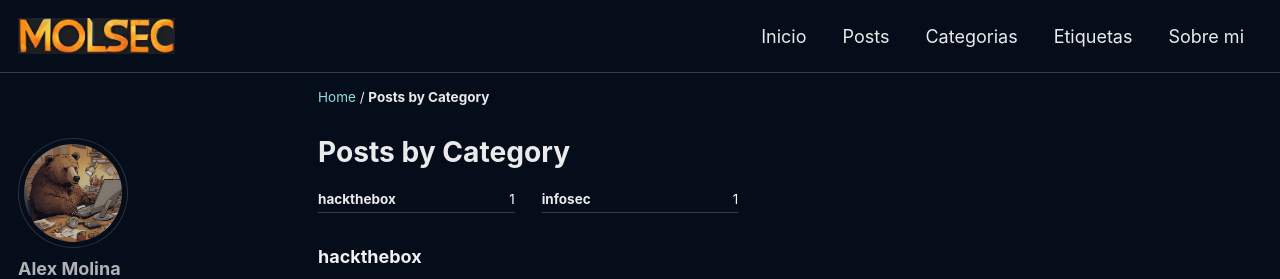
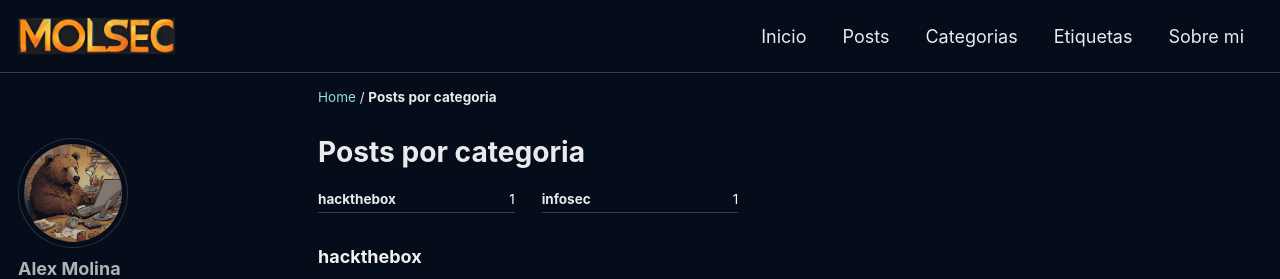
Before and after one commit to molinasecurity/molinasecurity.github.io, a Jekyll site: the page built from _pages/category-archive.md, in a window 1280 px wide and 900 px high. Shown: the top 279 px of the window. Built offline with Jekyll 4.4.1, drawn with Linux system fonts in a browser that asks for light colours; cached includes are drawn as plain includes; a script that is not in the unit is left out.

Commit message:
Update category-archive.md

```diff
--- a/_pages/category-archive.md
+++ b/_pages/category-archive.md
@@ -1,5 +1,5 @@
 ---
-title: "Posts by Category"
+title: "Posts por categoria"
 layout: categories
 permalink: /categories/
 author_profile: true
```
